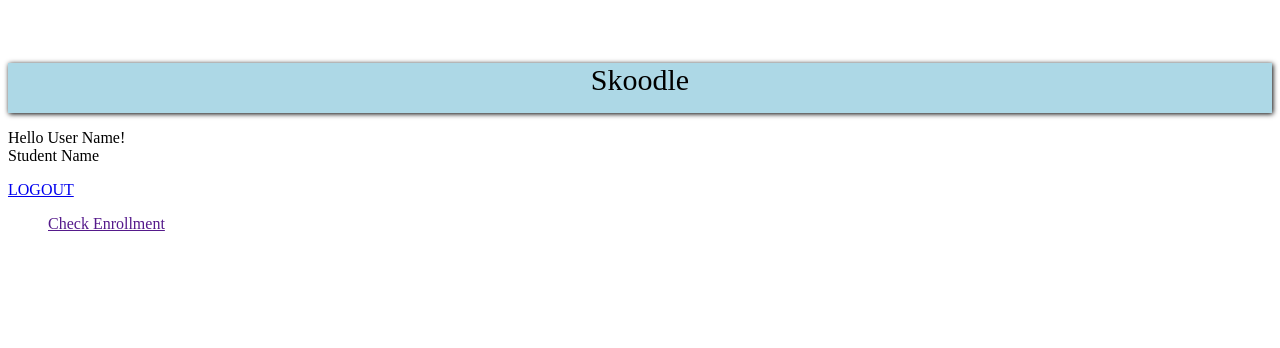
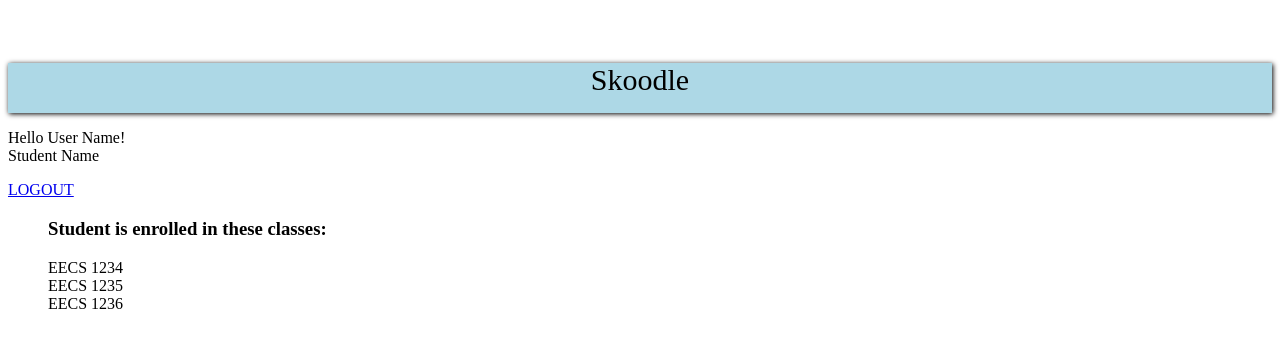
Before and after one commit to DamanB/Skoodle, a plain HTML site: page pages/studentDetail1.html in a window 1280 px wide. Drawn offline with nearby package versions, Linux system fonts and the light colour scheme.

Commit message:
Worked on student's detail page 1

```diff
--- a/pages/studentDetail1.html
+++ b/pages/studentDetail1.html
@@ -26,7 +26,10 @@
 
     <div id="actions">
         <ul>
-            <li><a href="">Check Enrollment</a></li>
+            <h3>Student is enrolled in these classes:</h3>
+            <li>EECS 1234</li>
+            <li>EECS 1235</li>
+            <li>EECS 1236</li>
         </ul>
     </div>
 </body>
```
